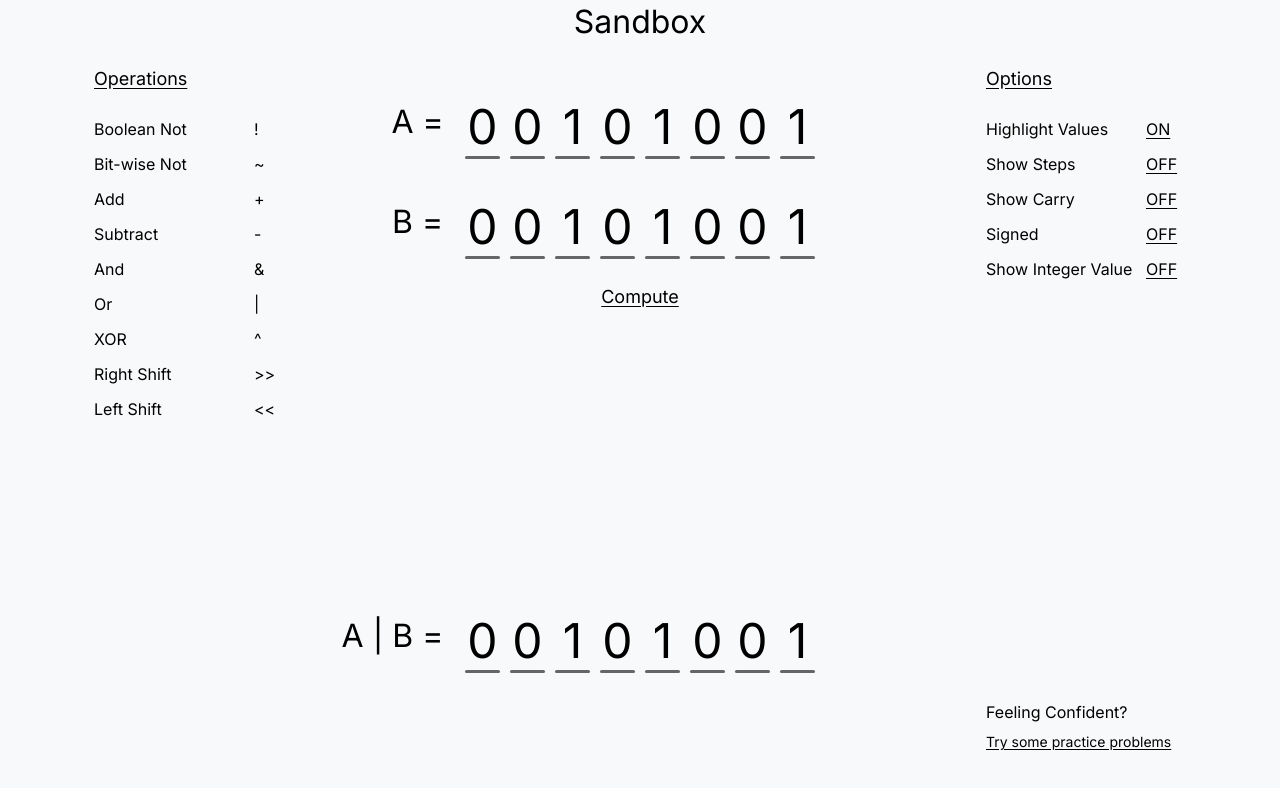
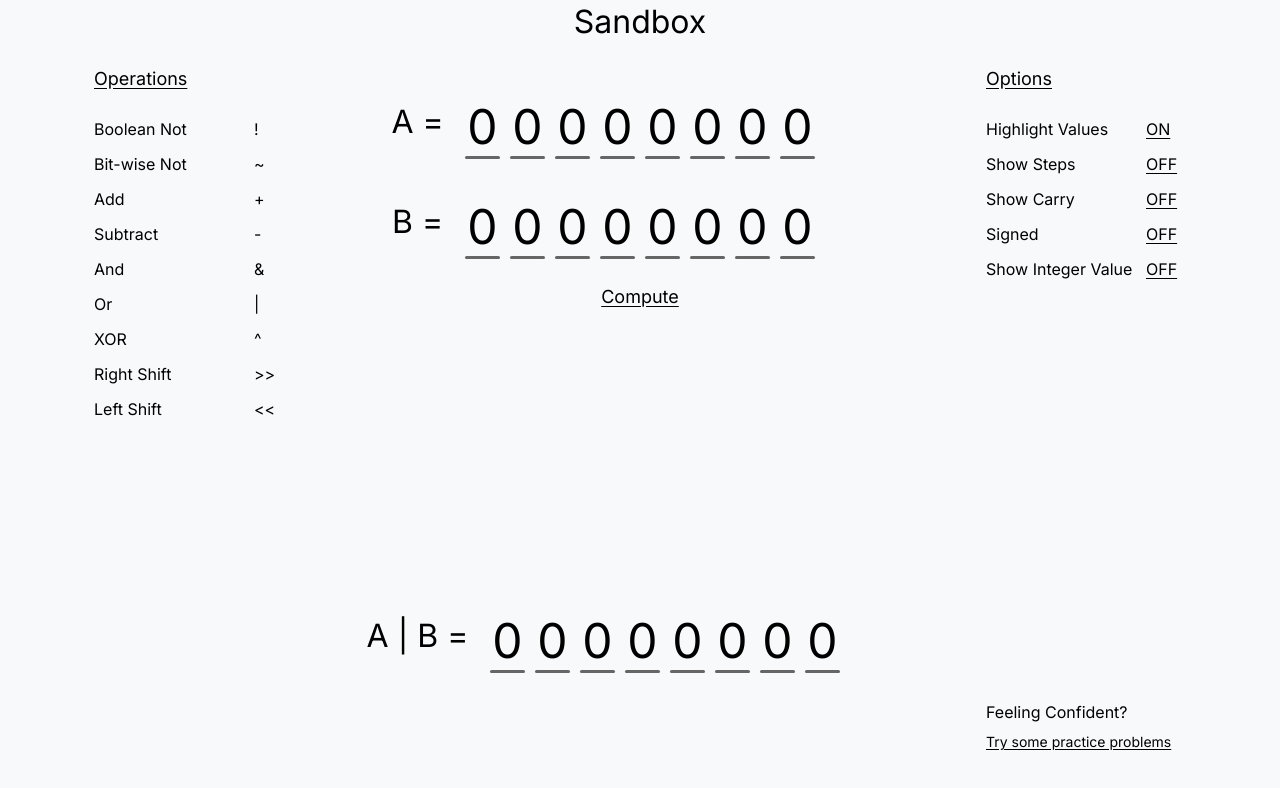
Before and after one commit to angelicabain/bit-fiddler, a Vue app in the folder bit-fiddler/: page /sandbox in a window 1280 px wide. Shown: the top 788 px of the page. Built offline with nearby package versions, Linux system fonts and the light colour scheme.

Commit message:
booleanNot functionality + organization
error with underlining/selecting functions

```diff
--- a/bit-fiddler/src/components/SandboxScreen.vue
+++ b/bit-fiddler/src/components/SandboxScreen.vue
@@ -9,7 +9,9 @@
           <div class="spacer-1-8th"></div>
           <div class="operations-frame">
             <span class="side-panel-header-text">Operations</span>
-            <div class="operation-frame" @click="handleBooleanNotClick">
+            <div class="operation-frame"
+                 :class="{ underlined: operationSelected === 'booleannot' }"
+                 @click="handleBooleanNotClick">
               <p class="operation-text">
                 Boolean Not
               </p>
@@ -93,36 +95,8 @@
           <div class="center-binary-frame">
             <div class="binary-frame">
               <span class="binary-var-text">A =</span>
-              <div class="bool-frame">
-                <span class="bool-text">0</span>
-                <div class="bool-underline"></div>
-              </div>
-              <div class="bool-frame">
-                <span class="bool-text">0</span>
-                <div class="bool-underline"></div>
-              </div>
-              <div class="bool-frame">
-                <span class="bool-text">1</span>
-                <div class="bool-underline"></div>
-              </div>
-              <div class="bool-frame">
-                <span class="bool-text">0</span>
-                <div class="bool-underline"></div>
-              </div>
-              <div class="bool-frame">
-                <span class="bool-text">1</span>
-                <div class="bool-underline"></div>
-              </div>
-              <div class="bool-frame">
-                <span class="bool-text">0</span>
-                <div class="bool-underline"></div>
-              </div>
-              <div class="bool-frame">
-                <span class="bool-text">0</span>
-                <div class="bool-underline"></div>
-              </div>
-              <div class="bool-frame">
-                <span class="bool-text">1</span>
+              <div class="bool-frame" v-for="(bit, index) in inputA" :key="index">
+                <span class="bool-text">{{ bit }}</span>
                 <div class="bool-underline"></div>
               </div>
               <div class="binary-spacer"></div>
@@ -134,36 +108,8 @@
           <div class="center-binary-frame">
             <div class="binary-frame">
               <span class="binary-var-text">B =</span>
-              <div class="bool-frame">
-                <span class="bool-text">0</span>
-                <div class="bool-underline"></div>
-              </div>
-              <div class="bool-frame">
-                <span class="bool-text">0</span>
-                <div class="bool-underline"></div>
-              </div>
-              <div class="bool-frame">
-                <span class="bool-text">1</span>
-                <div class="bool-underline"></div>
-              </div>
-              <div class="bool-frame">
-                <span class="bool-text">0</span>
-                <div class="bool-underline"></div>
-              </div>
-              <div class="bool-frame">
-                <span class="bool-text">1</span>
-                <div class="bool-underline"></div>
-              </div>
-              <div class="bool-frame">
-                <span class="bool-text">0</span>
-                <div class="bool-underline"></div>
-              </div>
-              <div class="bool-frame">
-                <span class="bool-text">0</span>
-                <div class="bool-underline"></div>
-              </div>
-              <div class="bool-frame">
-                <span class="bool-text">1</span>
+              <div class="bool-frame" v-for="(bit, index) in inputB" :key="index">
+                <span class="bool-text">{{ bit }}</span>
                 <div class="bool-underline"></div>
               </div>
               <div class="binary-spacer"></div>
@@ -173,47 +119,19 @@
 
 
 
-          <div class="center-compute-frame">
+          <div class="center-compute-frame"  @click="handleComputeClick">
             <span class="compute">Compute</span>
           </div>
           <div class="spacer-25"></div>
 
           <div class="center-binary-frame">
             <div class="binary-frame">
-              <span class="binary-result-text">A | B =</span>
-              <div class="bool-frame">
-                <span class="bool-text">0</span>
+              <span class="binary-result-text"> {{ resultText }} </span>
+              <div class="bool-frame" v-for="(bit, index) in binaryNumbers" :key="index">
+                <span class="bool-text">{{ bit }}</span>
                 <div class="bool-underline"></div>
               </div>
-              <div class="bool-frame">
-                <span class="bool-text">0</span>
-                <div class="bool-underline"></div>
-              </div>
-              <div class="bool-frame">
-                <span class="bool-text">1</span>
-                <div class="bool-underline"></div>
-              </div>
-              <div class="bool-frame">
-                <span class="bool-text">0</span>
-                <div class="bool-underline"></div>
-              </div>
-              <div class="bool-frame">
-                <span class="bool-text">1</span>
-                <div class="bool-underline"></div>
-              </div>
-              <div class="bool-frame">
-                <span class="bool-text">0</span>
-                <div class="bool-underline"></div>
-              </div>
-              <div class="bool-frame">
-                <span class="bool-text">0</span>
-                <div class="bool-underline"></div>
-              </div>
-              <div class="bool-frame">
-                <span class="bool-text">1</span>
-                <div class="bool-underline"></div>
-              </div>
-              <div class="binary-spacer-long"></div>
+              <div class="binary-spacer"></div>
             </div>
 
           </div>
@@ -287,10 +205,44 @@
 <script>
 export default {
   name: 'SandboxScreen',
+  data() {
+    return {
+      inputA: ['0', '0', '0', '0', '0', '0', '0', '0'],
+      inputB: ['0', '0', '0', '0', '0', '0', '0', '0'],
+      binaryNumbers: ['0', '0', '0', '0', '0', '0', '0', '0'],
+      resultText: "A | B =",
+      isOperationSelected: false,
+      operationSelected: "",
+    };
+  },
   methods: {
     //to do
+    handleComputeClick()
+    {
+      if(this.operationSelected === "booleannot") {
+        this.resultText = "!A =";
+
+        const isAllZero = this.inputA.every(value => value === '0');
+
+        if (isAllZero) {
+          this.binaryNumbers = ['0', '0', '0', '0', '0', '0', '0', '1'];
+        } else {
+          this.binaryNumbers = ['0', '0', '0', '0', '0', '0', '0', '0'];
+        }
+
+      }
+    },
     handleBooleanNotClick() {
-      console.log("boolean not clicked");
+      if (this.operationSelected === 'booleannot') {
+        // Deselect if already selected
+        this.isOperationSelected = false;
+        this.operationSelected = "";
+      } else {
+        // Select Boolean Not
+        this.isOperationSelected = true;
+        this.operationSelected = "booleannot";
+      }
+
     },
     handleBitwiseNotClick() {
       console.log('Bitwise Not clicked!');
@@ -466,6 +418,7 @@ export default {
     text-decoration-thickness: auto;
     text-underline-offset: auto;
     text-underline-position: from-font;
+    cursor: pointer;
   }
 
 
@@ -547,6 +500,11 @@ export default {
     gap: 10px;
   }
 
+  .operation-frame.underlined {
+    text-decoration: underline;
+    font-weight: bold;
+  }
+
   .operation-text {
     display: flex;
     width: 150px;
@@ -568,6 +526,7 @@ export default {
   .operation-text:hover {
     text-decoration: underline;
   }
+
 
   .operation-symbol {
     display: flex;
```
